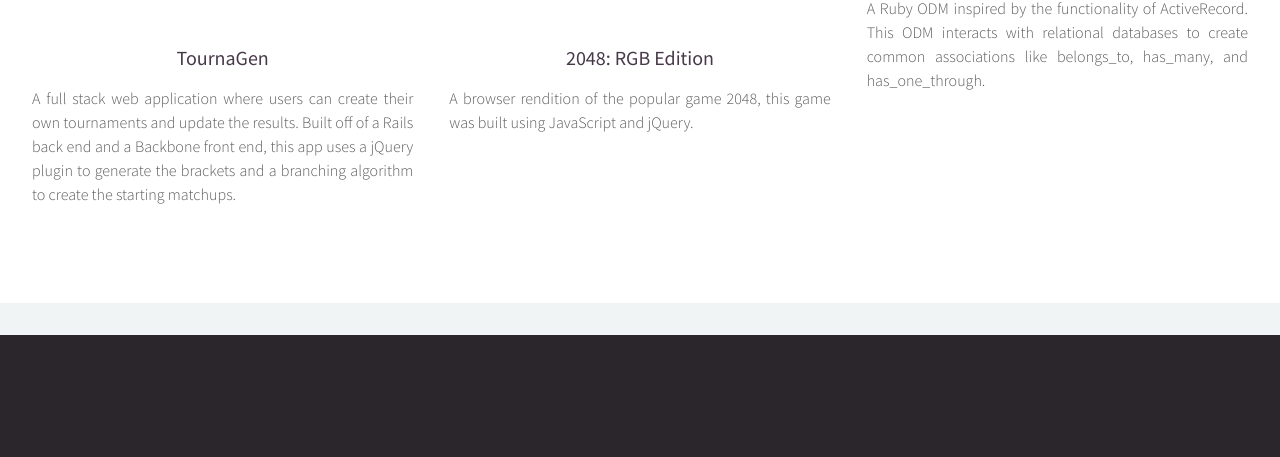
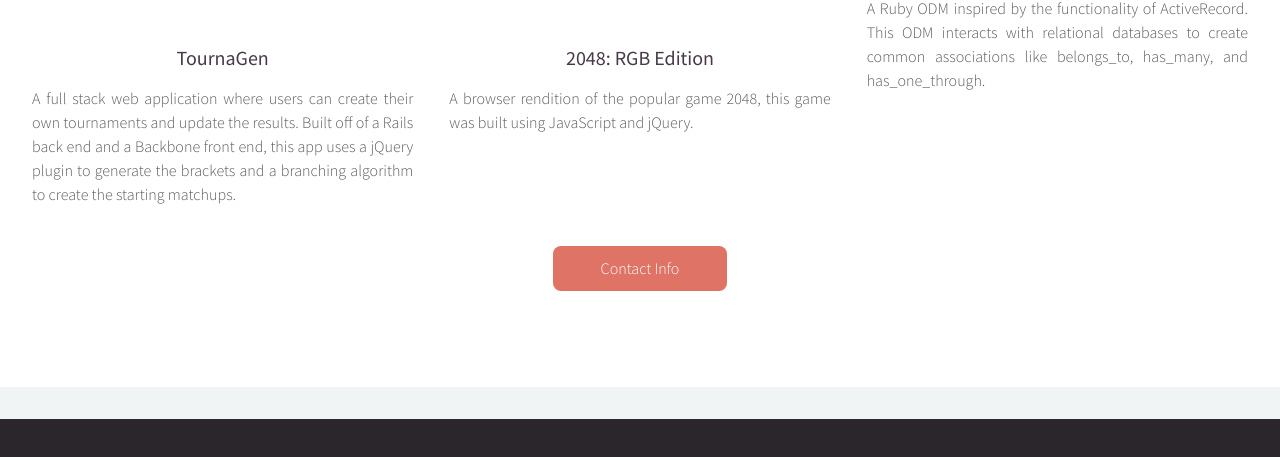
Before and after one commit to darrengtan/darrengtan.github.io, a plain HTML site: page index.html in a window 1280 px wide. Shown: the part 2101-2558 px from the top of the page. Drawn offline with Linux system fonts and the light colour scheme.

Commit message:
contact info button

```diff
--- a/index.html
+++ b/index.html
@@ -159,8 +159,10 @@
 								</p>
 							</article>
 						</div>
+						<footer>
+							<a href="#footer" class="button circled scrolly">Contact Info</a>
+						</footer>
 					</section>
-
 				</div>
 
 			<!-- Footer -->
```
